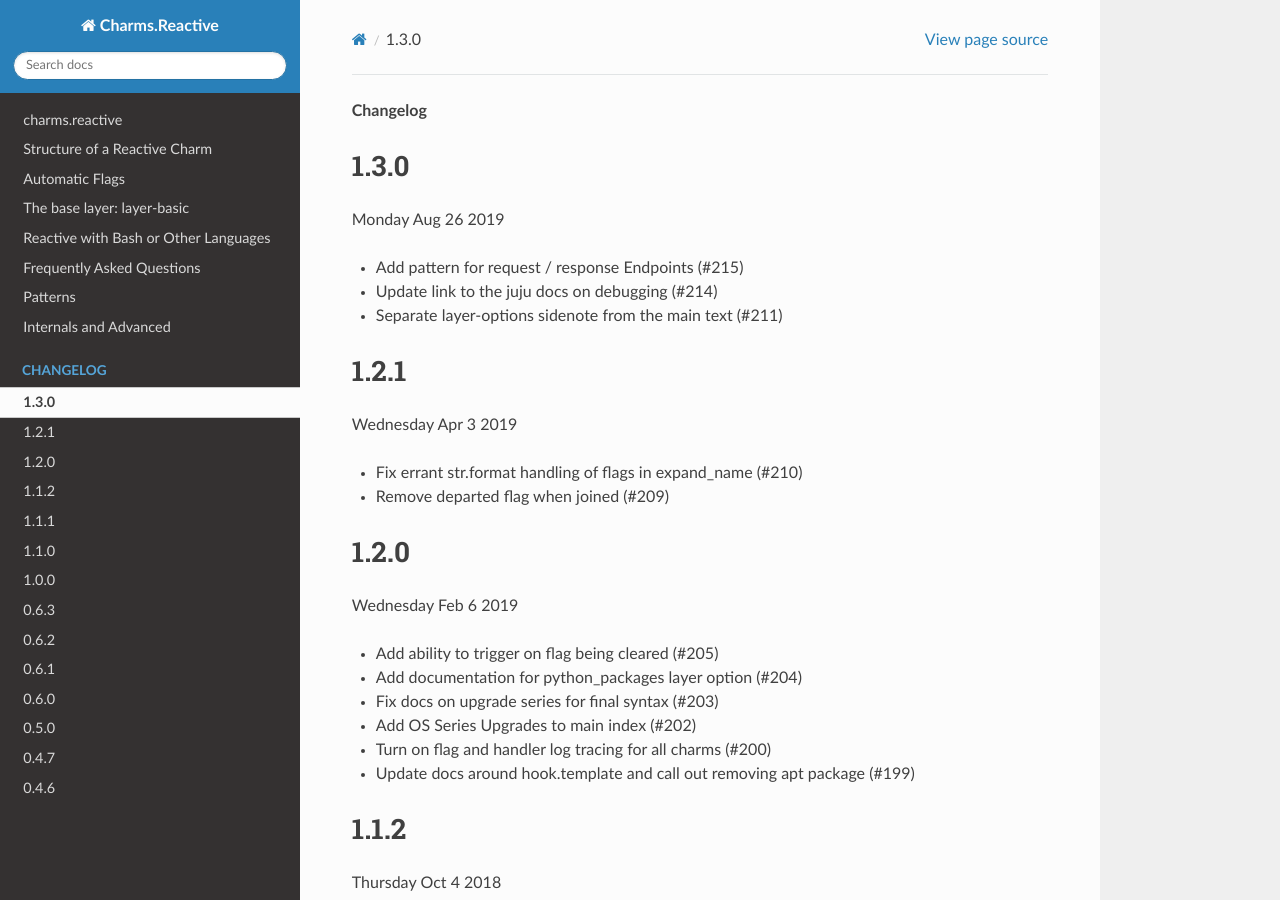
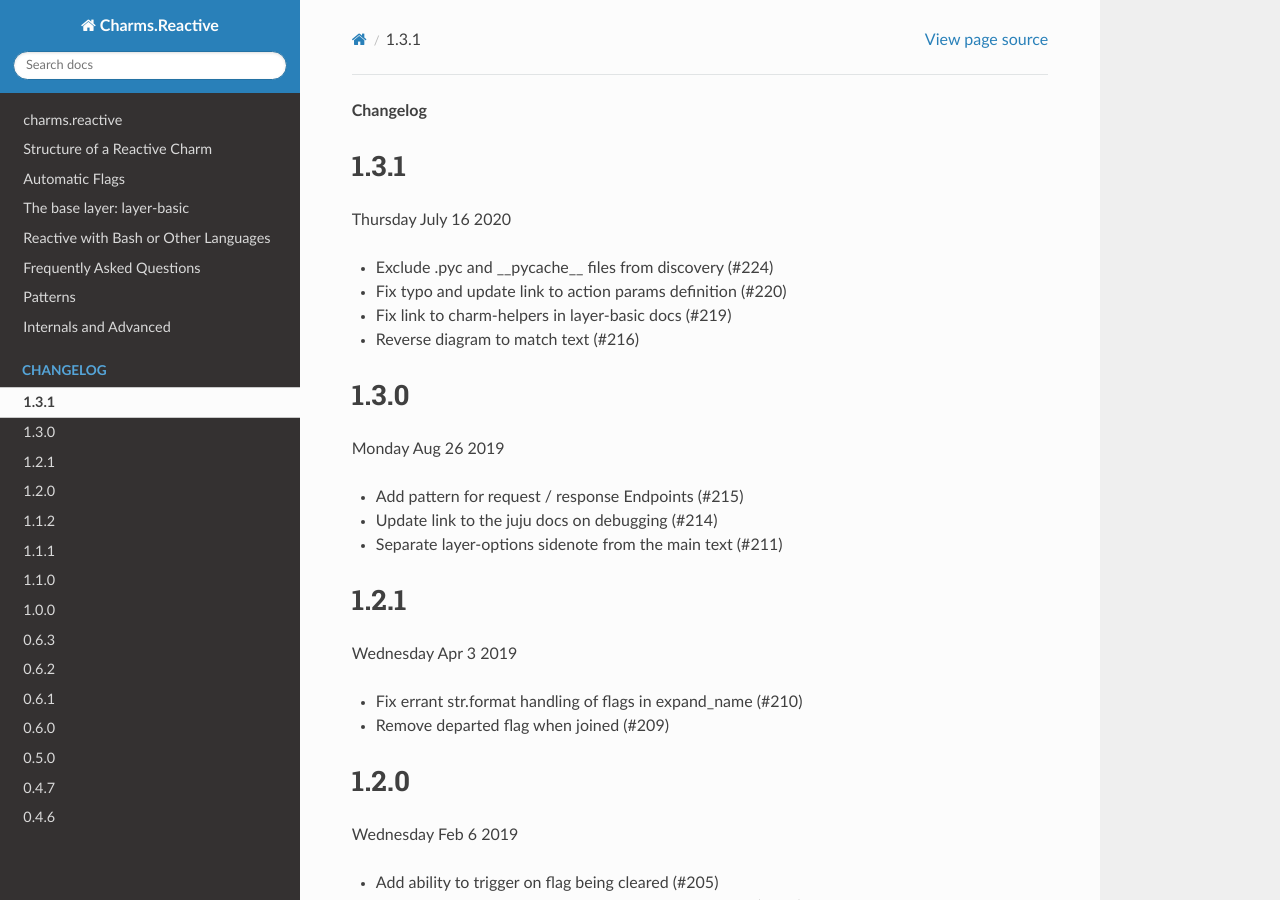
Before and after one commit to canonical/charms.reactive, a Sphinx documentation site: the page built from docs/changelog.rst, in a window 1280 px wide and 900 px high. Built offline with Sphinx 7.4.7 and the Read the Docs theme 2.0.0, drawn with Linux system fonts in a browser that asks for light colours; pages that are not in the unit, such as notebooks, are missing from menus.

Commit message:
Release 1.3.1

```diff
--- a/docs/changelog.rst
+++ b/docs/changelog.rst
@@ -1,4 +1,13 @@
 **Changelog**
+
+1.3.1
+^^^^^
+Thursday July 16 2020
+
+* Exclude .pyc and __pycache__ files from discovery (#224)
+* Fix typo and update link to action params definition (#220)
+* Fix link to charm-helpers in layer-basic docs (#219)
+* Reverse diagram to match text (#216)
 
 1.3.0
 ^^^^^
```
Also changed, not shown: 1 other file.
